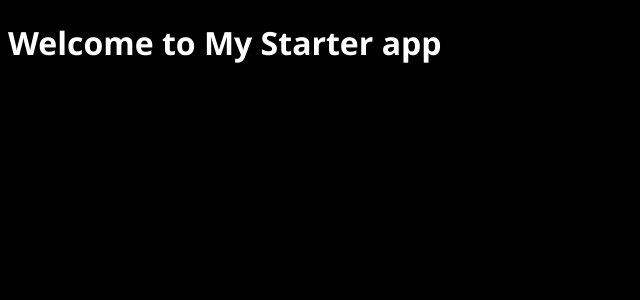
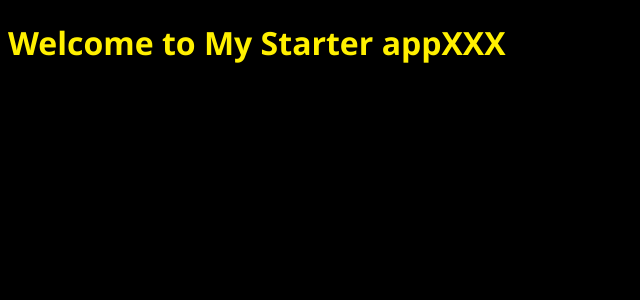
Before and after one commit to powerbear0083/react-boilerplate-demo, a React app: page / in a window 1280 px wide. Shown: the top 300 px of the page, without its empty margins (0-640 px from the left). Built offline with nearby package versions, Linux system fonts and the light colour scheme.

Commit message:
完成 react hot reload replacement 功能

```diff
--- a/src/components/App.js
+++ b/src/container/App.js
@@ -4,7 +4,7 @@ class App extends Component {
     render() {
         return (
             <div>
-                <h1>Welcome to My Starter app</h1>
+                <h1>Welcome to My Starter appXXX</h1>
             </div>
         )
 
--- a/src/index.js
+++ b/src/index.js
@@ -1,6 +1,6 @@
 import React from 'react'
 import ReactDOM from 'react-dom'
-import App from './components/App'
+import App from './container/App'
 
 import './styles/style.sass'
 
@@ -8,3 +8,5 @@ ReactDOM.render(
     <App />,
     document.getElementById('app')
 )
+
+module.hot.accept()
--- a/src/styles/style.sass
+++ b/src/styles/style.sass
@@ -1,4 +1,4 @@
 body
     font-family: 'Segoe UI', Tahome
-    color: #fff
+    color: #fff000
     background: #000
--- a/webpack.common.js
+++ b/webpack.common.js
@@ -14,7 +14,7 @@ module.exports = {
     module: {
         rules: [
             {
-                test: /\.js$/,
+                test: /\.(js|jsx)$/,
                 exclude: ['/node_modules'],
                 use: [
                     {
@@ -38,6 +38,9 @@ module.exports = {
             }
         ]
     },
+    resolve: {
+        extensions: ['*', '.js', '.jsx', '.sass', '.scss']
+    },
     plugins: [
         new HtmlWebPackPlugin({
             template: 'index.html'
--- a/webpack.dev.js
+++ b/webpack.dev.js
@@ -1,8 +1,12 @@
 const merge = require('webpack-merge')
 const common = require('./webpack.common.js')
+const webpack = require('webpack')
 
 module.exports = merge( common, {
     mode: 'development',
+    plugins: [
+        new webpack.HotModuleReplacementPlugin()
+    ],
     devServer: {
         stats: 'errors-only',
         host: process.env.HOST,
```
Also changed, not shown: package.json (+7 -7 lines), 1 other file (tests, documents, lock files or other folders).
